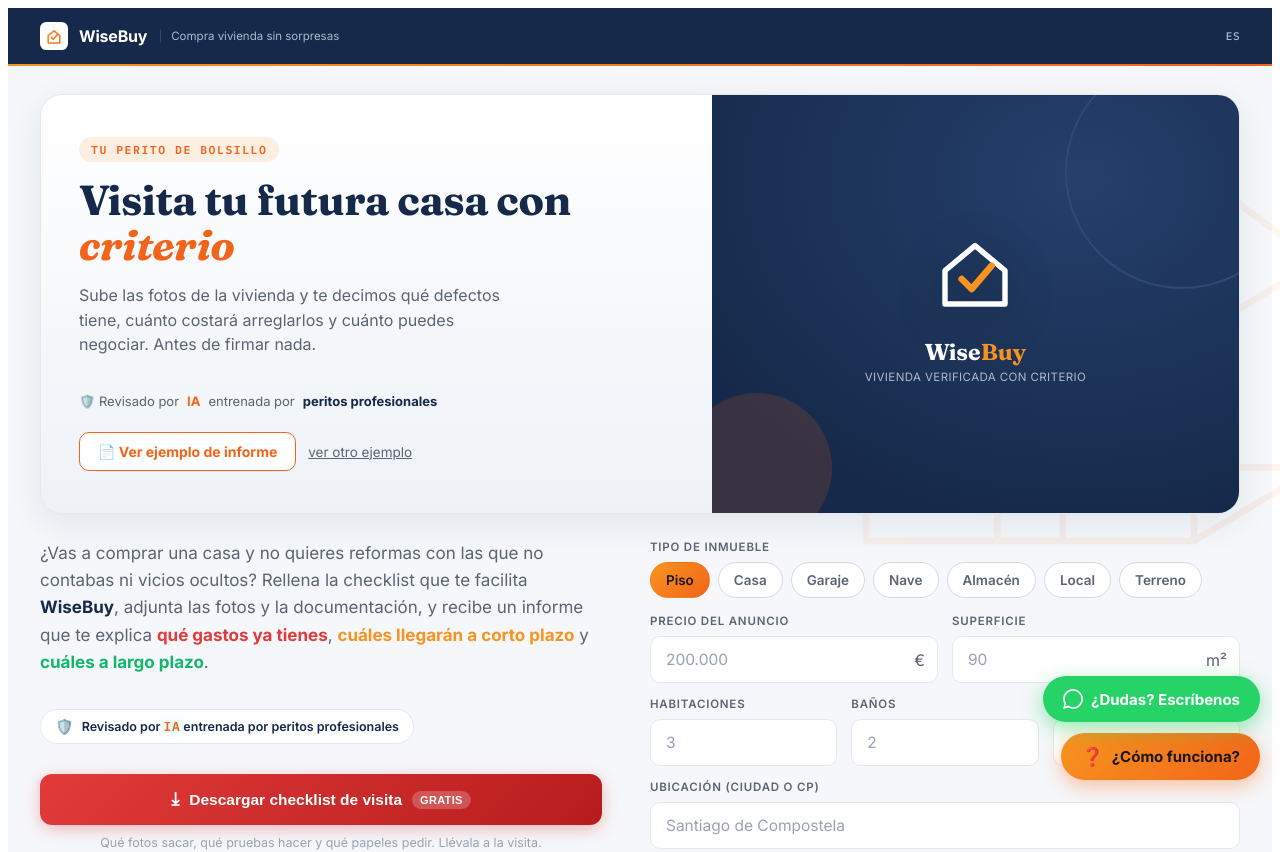
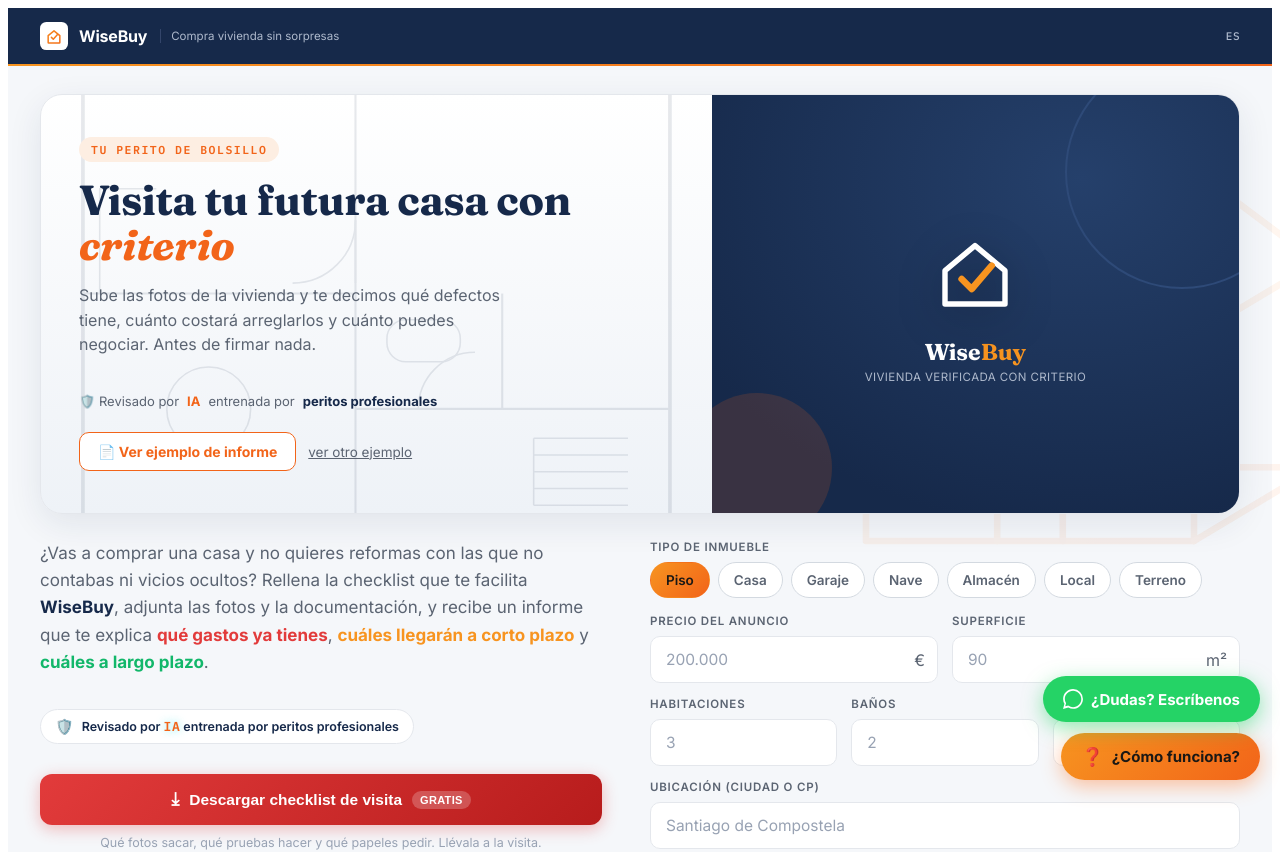
Before and after one commit to juliopuente7/wisebuy, a React (Vite) app in the folder wisebuy-netlify-final/: page / in a window 1280 px wide. Shown: the top 852 px of the page. Built offline with nearby package versions, Linux system fonts and the light colour scheme.

Commit message:
Add files via upload

```diff
--- a/wisebuy-netlify-final/src/wisebuy-app.jsx
+++ b/wisebuy-netlify-final/src/wisebuy-app.jsx
@@ -1090,7 +1090,25 @@
       {!result && !verificandoPago && (
         <div style={{ maxWidth: 1200, margin: "0 auto", padding: "28px 20px 6px", position: "relative", zIndex: 1 }}>
           <div className="hero-box" style={{ display: "grid", gridTemplateColumns: "1.12fr 0.88fr", background: "linear-gradient(180deg,#ffffff,#EEF2F7)", border: `1px solid ${C.line}`, borderRadius: 22, overflow: "hidden", boxShadow: "0 10px 34px rgba(22,41,74,.09)" }}>
-            <div style={{ padding: "42px 38px" }}>
+            <div style={{ position: "relative", padding: "42px 38px", overflow: "hidden" }}>
+              <svg aria-hidden="true" viewBox="0 0 640 520" preserveAspectRatio="xMidYMid slice" style={{ position: "absolute", inset: 0, width: "100%", height: "100%", opacity: 0.1, pointerEvents: "none" }}>
+                <g fill="none" stroke="#16294A" strokeWidth="2" strokeLinejoin="round">
+                  <rect x="40" y="48" width="560" height="424" strokeWidth="3.5" />
+                  <path d="M300 48 L300 250 M40 250 L300 250" />
+                  <path d="M300 250 L300 472 M300 360 L600 360" />
+                  <path d="M440 250 L440 360" />
+                  <path d="M300 180 A60 60 0 0 1 240 240" strokeWidth="1.5" />
+                  <path d="M300 180 L300 240" strokeWidth="1.5" />
+                  <path d="M360 360 A54 54 0 0 1 414 306" strokeWidth="1.5" />
+                  <path d="M120 48 L120 36 M190 48 L190 36 M120 42 L190 42" strokeWidth="1.5" />
+                  <g strokeWidth="1.5"><path d="M470 388 L560 388 M470 404 L560 404 M470 420 L560 420 M470 436 L560 436 M470 452 L560 452 M470 388 L470 452" /></g>
+                  <path d="M56 250 L56 150 L110 150" strokeWidth="1.5" />
+                  <circle cx="160" cy="360" r="40" strokeWidth="1.5" />
+                  <rect x="330" y="275" width="70" height="40" rx="18" strokeWidth="1.5" />
+                  <g strokeWidth="1.2"><path d="M40 24 L600 24 M40 18 L40 30 M600 18 L600 30" /></g>
+                </g>
+              </svg>
+              <div style={{ position: "relative", zIndex: 1 }}>
               <span style={{ display: "inline-block", fontFamily: mono, fontSize: 11.5, fontWeight: 700, letterSpacing: 1.5, textTransform: "uppercase", color: C.orange, background: C.amberSoft, padding: "5px 12px", borderRadius: 999, marginBottom: 16 }}>Tu perito de bolsillo</span>
               <h1 style={{ fontFamily: serif, fontSize: "clamp(28px,5vw,42px)", fontWeight: 700, lineHeight: 1.08, letterSpacing: -0.5, margin: 0, color: C.navy }}>
                 Visita tu futura casa con <span style={{ color: C.orange, fontStyle: "italic" }}>criterio</span>
@@ -1104,6 +1122,7 @@
               <div style={{ display: "flex", gap: 12, alignItems: "center", flexWrap: "wrap", marginTop: 22 }}>
                 <a href="/informe-ejemplo-sevilla.pdf" target="_blank" rel="noreferrer" style={{ display: "inline-flex", alignItems: "center", gap: 8, background: "#fff", border: `1.5px solid ${C.orange}`, color: C.orange, fontWeight: 700, fontSize: 14, padding: "10px 18px", borderRadius: 10, textDecoration: "none" }}>📄 Ver ejemplo de informe</a>
                 <a href="/informe-ejemplo-piso.pdf" target="_blank" rel="noreferrer" style={{ color: C.sub, fontSize: 13.5, textDecoration: "underline" }}>ver otro ejemplo</a>
+              </div>
               </div>
             </div>
             <div className="hero-panel" style={{ position: "relative", background: "radial-gradient(120% 120% at 70% 20%,#25406B 0%,#16294A 70%)", display: "flex", alignItems: "center", justifyContent: "center", overflow: "hidden", minHeight: 230 }}>
```
